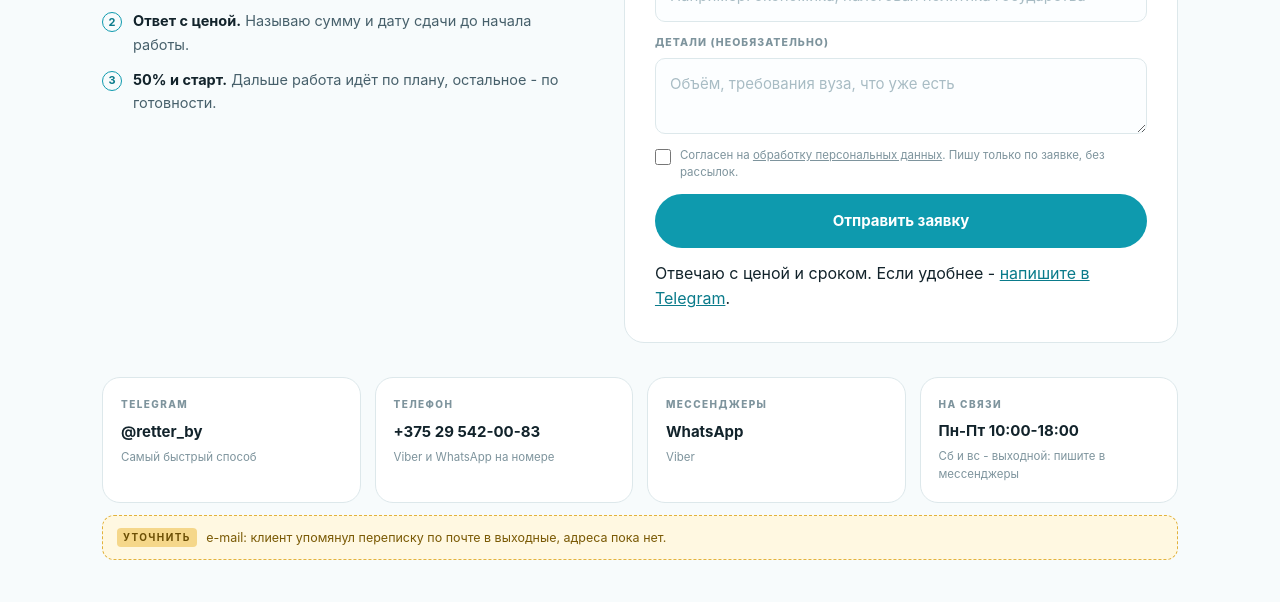
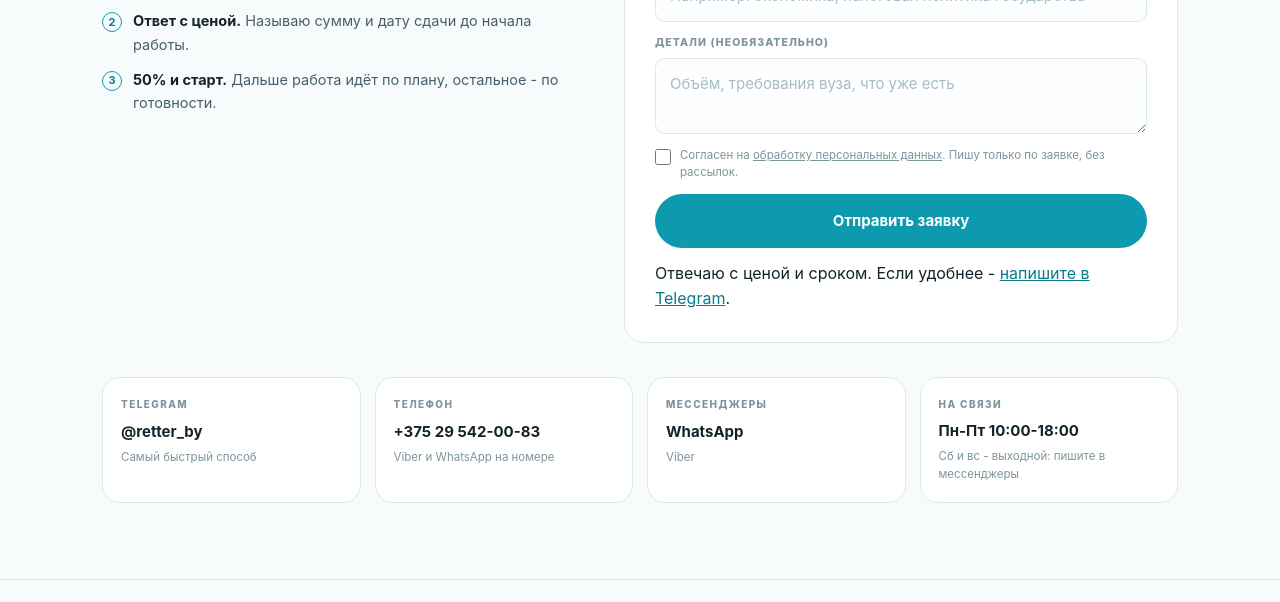
Before and after one commit to kisomi-dev/kisomi-demo, a plain HTML site: page clients/retter/index.html in a window 1280 px wide. Shown: the part 5060-5662 px from the top of the page. Drawn offline with Linux system fonts and the light colour scheme.

Commit message:
retter: remove visible placeholders from main page

```diff
--- a/clients/retter/index.html
+++ b/clients/retter/index.html
@@ -579,8 +579,6 @@
       <div class="contact"><div class="k">Мессенджеры</div><a class="v" href="https://wa.me/375295420083" target="_blank" rel="noopener">WhatsApp</a><div class="sub"><a href="viber://chat?number=%2B375295420083">Viber</a></div></div>
       <div class="contact"><div class="k">На связи</div><div class="v">Пн-Пт 10:00-18:00</div><div class="sub">Сб и вс - выходной: пишите в мессенджеры</div></div>
     </div>
-
-    <div class="todo" data-todo="УТОЧНИТЬ: e-mail для выходных дней и копий заявок"><b>Уточнить</b> e-mail: клиент упомянул переписку по почте в выходные, адреса пока нет.</div>
   </div>
 </section>
 
@@ -878,21 +876,21 @@
 
 <!--
   ЗАГЛУШКИ (уточнить до публикации):
-  1. ФИО - подвал, оферта, политика (клиент без ИП, поэтому "ИП" нигде нет).
-  2. E-mail - раздел заявки, а также обращения по персональным данным и юридически значимые сообщения.
-  3. Адрес для корреспонденции - политика, п. 1.
-  4. Какой логотип основной - сейчас RETTER EDUCATION (logo-2).
-  5. Домен - пока живёт на kisomi-dev.github.io, клиент делегировал выбор.
-  6. Форма: API пустой -> демо-режим, ждём токен бота (bot/worker.js).
+  1. Адрес для корреспонденции - только политика (privacy.html, п. 1).
+  2. E-mail - оферта (offer.html, п. 1), обращения по персональным данным.
+  3. Форма и отзывы: API пустой -> демо-режим, ждём токен бота (bot/worker.js).
 
-  ЗАКРЫТО 17.11 по файлу "для Егора 2.docx":
+  ЗАКРЫТО 17.11:
+  - ФИО: Удовенко Татьяна Михайловна (подвал, оплата, оферта, политика);
   - часы ответа: Пн-Пт 10:00-18:00, сб и вс - выходной;
   - если работу не приняли: переделываем;
   - безнал: счёт в БПС-Сбербанке, IBAN, номер телефона;
   - УНП КВ2724529 (клиент - физлицо, не ИП);
   - блок про уникальность убран везде (панель и FAQ);
   - обещание "примут с первого раза" снято (H1: "Работу доведём до сдачи");
-  - добавлены страницы privacy.html (политика ПД) и offer.html (оферта).
+  - добавлены страницы privacy.html (политика ПД) и offer.html (оферта);
+  - бегущая строка без разрыва (margin-right вместо gap, сдвиг -50%);
+  - блок "Оставить отзыв" в разделе отзывов, отзыв уходит в Telegram, публикуется вручную.
 -->
 </body>
 </html>
```
